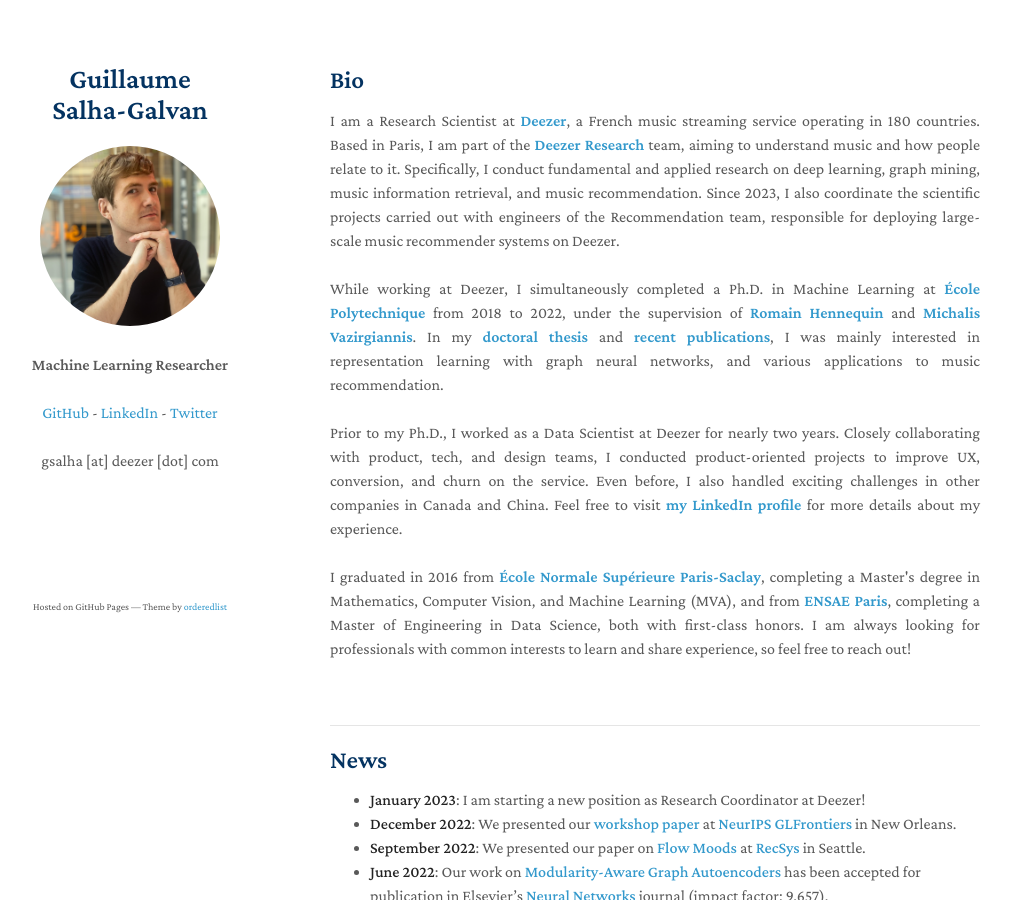
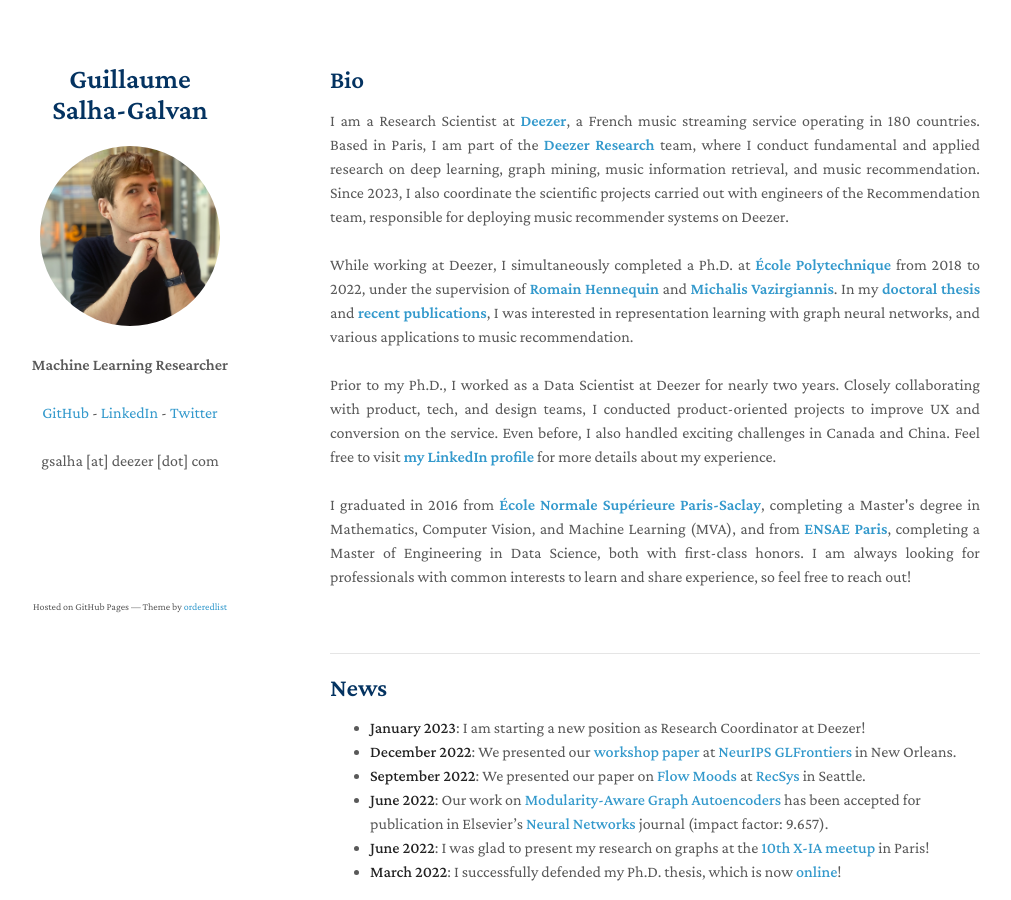
Before and after one commit to GuillaumeSalhaGalvan/GuillaumeSalhaGalvan.github.io, a Jekyll site: the page built from index.md, in a window 1280 px wide and 900 px high. Shown: the whole window, without its empty margins (140-1151 px from the left). Built offline with Jekyll 4.4.1, drawn with Linux system fonts in a browser that asks for light colours; our own code applies the rules of GitHub Pages for plain Markdown files; a script that is not in the unit is left out.

Commit message:
Update index.md

```diff
--- a/index.md
+++ b/index.md
@@ -1,11 +1,11 @@
 ## Bio
 
 
-<p style="text-align:justify">I am a Research Scientist at <a href="https://deezer.com/" target="_blank"><b>Deezer</b></a>, a French music streaming service operating in 180 countries. Based in Paris, I am part of the <a href="https://research.deezer.com/" target="_blank"><b>Deezer Research</b></a> team, aiming to understand music and how people relate to it. Specifically, I conduct fundamental and applied research on deep learning, graph mining, music information retrieval, and music recommendation. Since 2023, I also coordinate the scientific projects carried out with engineers of the Recommendation team, responsible for deploying large-scale music recommender systems on Deezer.<br><br>
+<p style="text-align:justify">I am a Research Scientist at <a href="https://deezer.com/" target="_blank"><b>Deezer</b></a>, a French music streaming service operating in 180 countries. Based in Paris, I am part of the <a href="https://research.deezer.com/" target="_blank"><b>Deezer Research</b></a> team, where I conduct fundamental and applied research on deep learning, graph mining, music information retrieval, and music recommendation. Since 2023, I also coordinate the scientific projects carried out with engineers of the Recommendation team, responsible for deploying music recommender systems on Deezer.<br><br>
 
-While working at Deezer, I simultaneously completed a Ph.D. in Machine Learning at <a href="https://www.polytechnique.edu/en" target="_blank"><b>École Polytechnique</b></a> from 2018 to 2022, under the supervision of <a href="https://scholar.google.fr/citations?user=e-aOrHAAAAAJ" target="_blank"><b>Romain Hennequin</b></a> and <a href="https://scholar.google.fr/citations?user=aWGJYcMAAAAJ" target="_blank"><b>Michalis Vazirgiannis</b></a>. In my <a href="https://guillaumesalhagalvan.com/doc/phdthesis_gsalhagalvan.pdf" target="_blank"><b>doctoral thesis</b></a> and <a href="https://scholar.google.fr/citations?hl=fr&authuser=1&user=BFT8u-oAAAAJ" target="_blank"><b>recent publications</b></a>, I was mainly interested in representation learning with graph neural networks, and various applications to music recommendation. <br><br>
+While working at Deezer, I simultaneously completed a Ph.D. at <a href="https://www.polytechnique.edu/en" target="_blank"><b>École Polytechnique</b></a> from 2018 to 2022, under the supervision of <a href="https://scholar.google.fr/citations?user=e-aOrHAAAAAJ" target="_blank"><b>Romain Hennequin</b></a> and <a href="https://scholar.google.fr/citations?user=aWGJYcMAAAAJ" target="_blank"><b>Michalis Vazirgiannis</b></a>. In my <a href="https://guillaumesalhagalvan.com/doc/phdthesis_gsalhagalvan.pdf" target="_blank"><b>doctoral thesis</b></a> and <a href="https://scholar.google.fr/citations?hl=fr&authuser=1&user=BFT8u-oAAAAJ" target="_blank"><b>recent publications</b></a>, I was interested in representation learning with graph neural networks, and various applications to music recommendation. <br><br>
 
-Prior to my Ph.D., I worked as a Data Scientist at Deezer for nearly two years. Closely collaborating with product, tech, and design teams, I conducted product-oriented projects to improve UX, conversion, and churn on the service. Even before, I also handled exciting challenges in other companies in Canada and China.
+Prior to my Ph.D., I worked as a Data Scientist at Deezer for nearly two years. Closely collaborating with product, tech, and design teams, I conducted product-oriented projects to improve UX and conversion on the service. Even before, I also handled exciting challenges in Canada and China.
 Feel free to visit <a href="https://www.linkedin.com/in/guillaumesalhagalvan/" target="_blank"><b>my LinkedIn profile</b></a> for more details about my experience. <br><br>
 
 I graduated in 2016 from <a href="http://math.ens-paris-saclay.fr/version-francaise/formations/master-mva/contenus-/master-mva-cours-2019-2020-161721.kjsp?RH=1242423437162" target="_blank"><b>École Normale Supérieure Paris-Saclay</b></a>, completing a Master's degree in Mathematics, Computer Vision, and Machine Learning (MVA), and from <a href="https://www.ensae.fr/en/" target="_blank"><b>ENSAE Paris</b></a>, completing a Master of Engineering in Data Science, both with first-class honors. I am always looking for professionals with common interests to learn and share experience, so feel free to reach out! </p>
```
